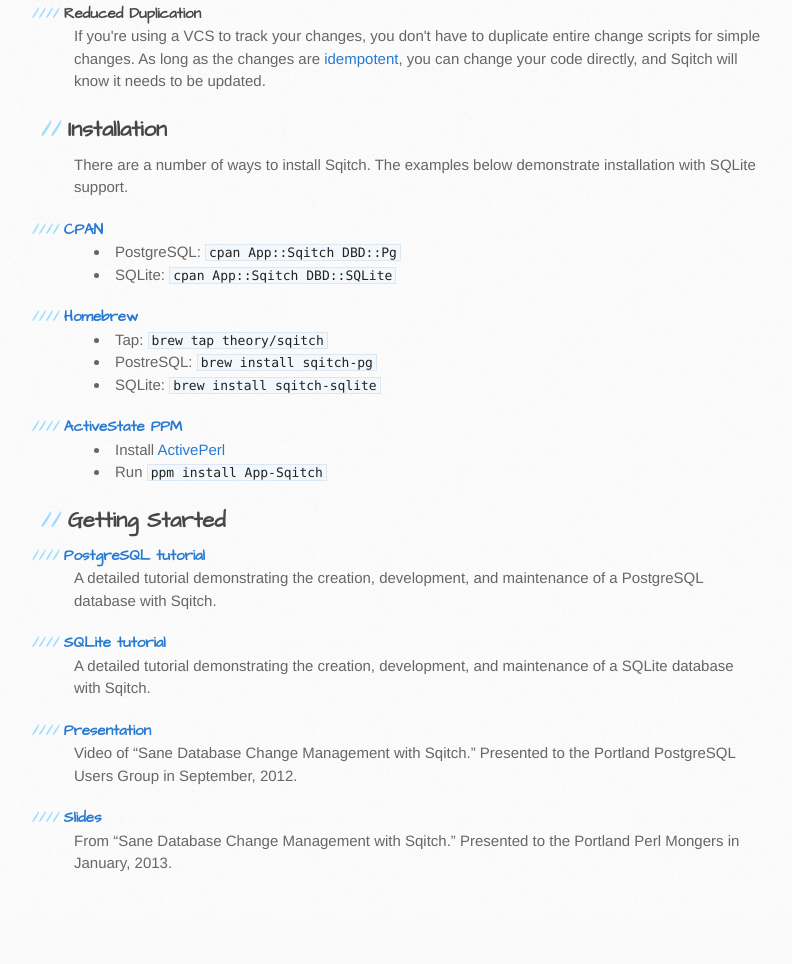
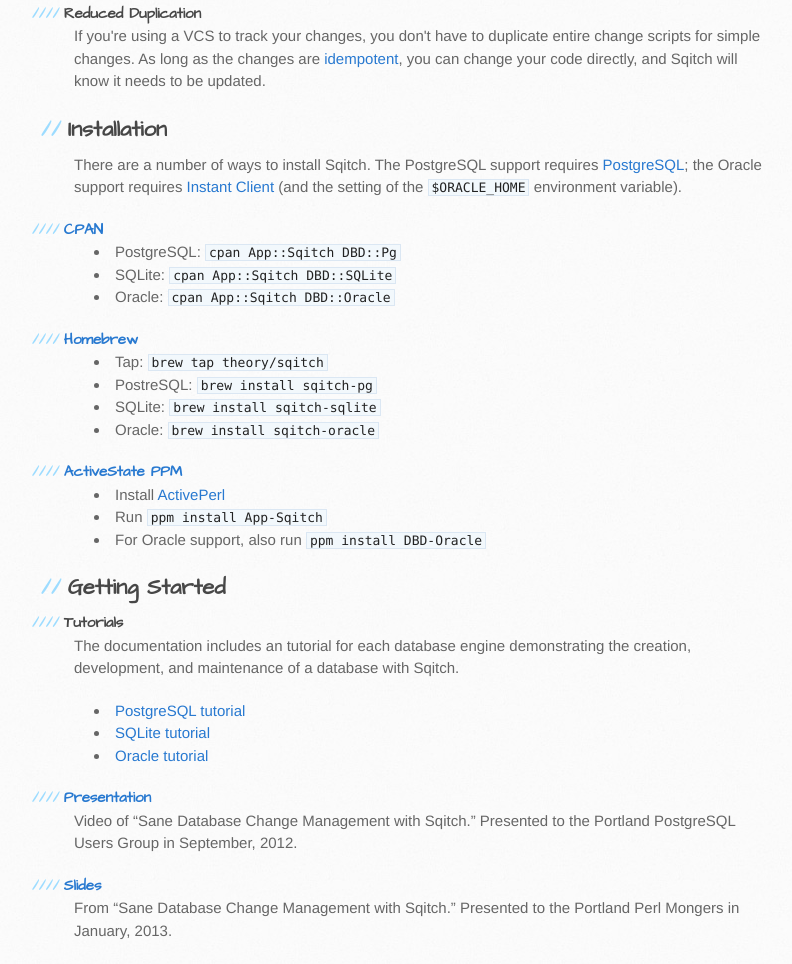
Before and after one commit to sqitchers/sqitch, a plain HTML site: page index.html in a window 1280 px wide. Shown: the part 822-1786 px from the top of the page, without its empty margins (96-888 px from the left). Before the commit the page ends 1739 px from the top, so only its background shows below. Drawn offline with Linux system fonts and the light colour scheme.

Commit message:
Add Oracle links.
Also turn tutorial links into a list.

```diff
--- a/index.html
+++ b/index.html
@@ -57,14 +57,14 @@
 
 <h2>Installation</h2>
 
-<p>There are a number of ways to install Sqitch. The examples below demonstrate
-installation with SQLite support.</p>
+<p>There are a number of ways to install Sqitch. The PostgreSQL support requires <a href="http://www.postgresql.org/download/">PostgreSQL</a>; the Oracle support requires <a href="http://www.oracle.com/technetwork/database/features/instant-client/index-097480.html">Instant Client</a> (and the setting of the <code>$ORACLE_HOME</code> environment variable).</p>
 
 <h4><a href="https://metacpan.org/dist/App-Sqitch">CPAN</a></h4>
 
 <ul>
   <li>PostgreSQL: <code>cpan App::Sqitch DBD::Pg</code></li>
   <li>SQLite: <code>cpan App::Sqitch DBD::SQLite</code></li>
+  <li>Oracle: <code>cpan App::Sqitch DBD::Oracle</code></li>
 </ul>
 
 <h4><a href="http://brew.sh">Homebrew</a></h4>
@@ -73,6 +73,7 @@
   <li>Tap: <code>brew tap theory/sqitch</code></li>
   <li>PostreSQL: <code> brew install sqitch-pg</code></li>
   <li>SQLite: <code> brew install sqitch-sqlite</code></li>
+  <li>Oracle: <code> brew install sqitch-oracle</code></li>
 </ul>
 
 <h4><a href="http://code.activestate.com/ppm/">ActiveState PPM</a></h4>
@@ -80,17 +81,20 @@
 <ul>
   <li>Install <a href="http://www.activestate.com/activeperl/downloads">ActivePerl</a></li>
   <li>Run <code>ppm install App-Sqitch</code></li>
+  <li>For Oracle support, also run <code>ppm install DBD-Oracle</code></li>
 </ul>
 
 <h2>Getting Started</h2>
 
-<h4><a href="https://metacpan.org/module/sqitchtutorial">PostgreSQL tutorial</a></h4>
+<h4>Tutorials</h4>
 
-<p>A detailed tutorial demonstrating the creation, development, and maintenance of a PostgreSQL database with Sqitch.</p>
+<p>The documentation includes an tutorial for each database engine demonstrating the creation, development, and maintenance of a database with Sqitch.</p>
 
-<h4><a href="https://metacpan.org/module/sqitchtutorial">SQLite tutorial</a></h4>
-
-<p>A detailed tutorial demonstrating the creation, development, and maintenance of a SQLite database with Sqitch.</p>
+<ul>
+  <li><a href="https://metacpan.org/module/sqitchtutorial">PostgreSQL tutorial</a></li>
+  <li><a href="https://metacpan.org/module/sqitchtutorial-sqlite">SQLite tutorial</a></li>
+  <li><a href="https://metacpan.org/module/sqitchtutorial-oracle">Oracle tutorial</a></li>
+</ul>
 
 <h4><a href="https://vimeo.com/50104469">Presentation</a></h4>
 
```
